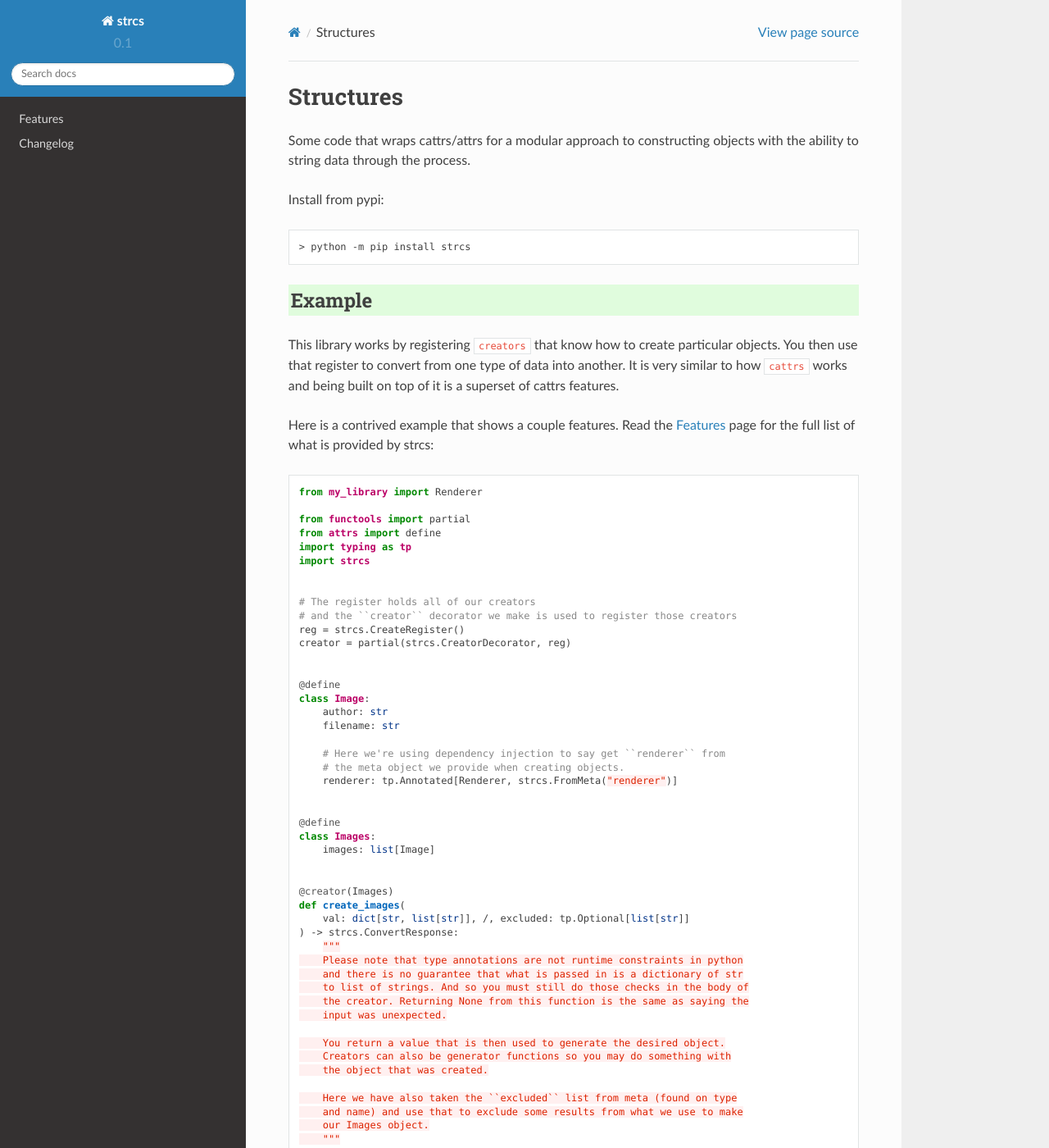
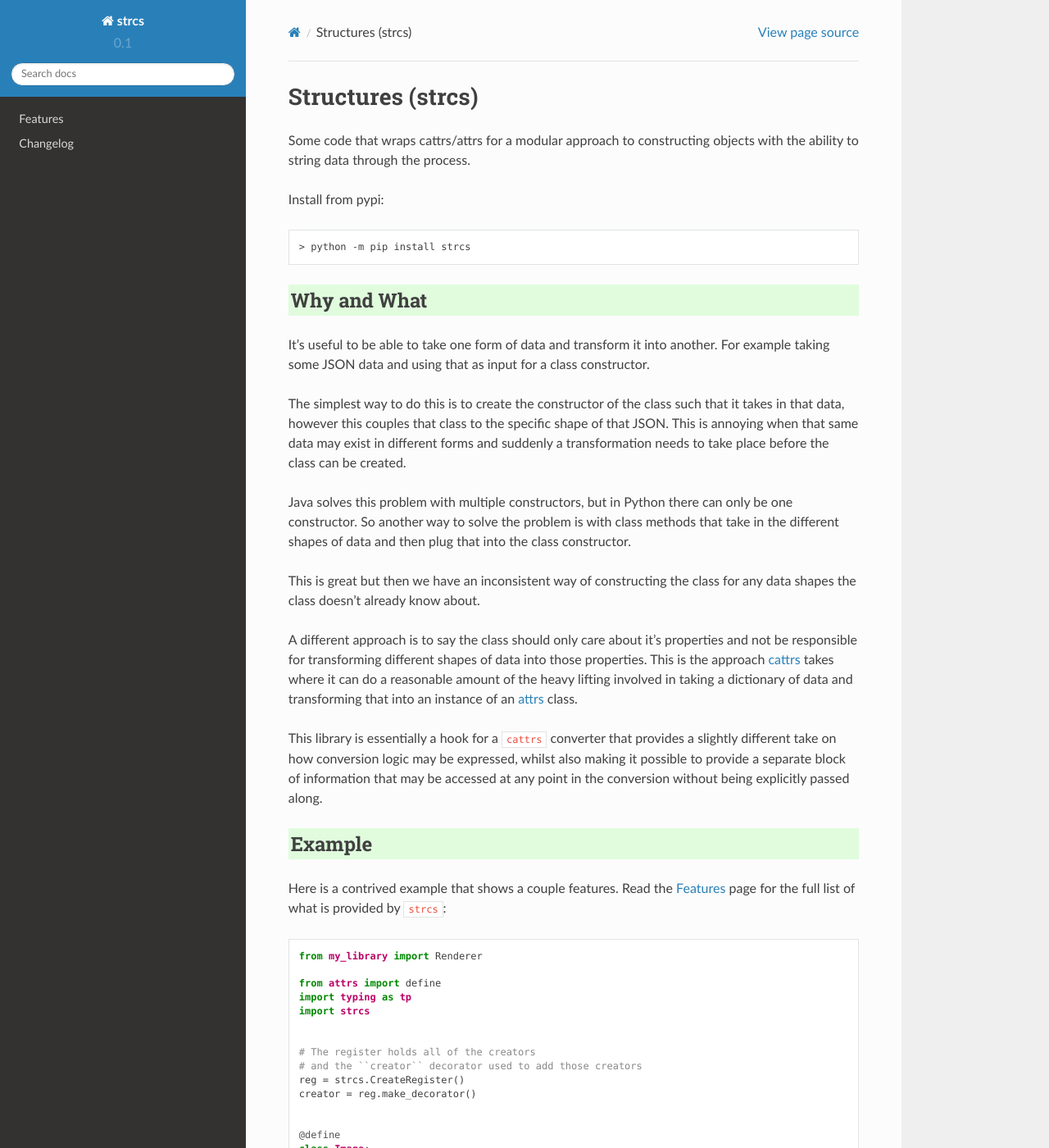
Before and after one commit to delfick/strcs, a Sphinx documentation site: the page built from docs/index.rst, in a window 1280 px wide and 1400 px high. Shown: the whole window at 82% size. Built offline with Sphinx 7.4.7 and the Read the Docs theme 2.0.0, drawn with Linux system fonts in a browser that asks for light colours.

Commit message:
docs: expand the intro to this library

```diff
--- a/docs/index.rst
+++ b/docs/index.rst
@@ -6,8 +6,8 @@
 
 .. _strcs:
 
-Structures
-==========
+Structures (strcs)
+==================
 
 Some code that wraps cattrs/attrs for a modular approach to constructing objects
 with the ability to string data through the process.
@@ -16,31 +16,58 @@ Install from pypi::
 
     > python -m pip install strcs
 
+
+Why and What
+------------
+
+It's useful to be able to take one form of data and transform it into another.
+For example taking some JSON data and using that as input for a class constructor.
+
+The simplest way to do this is to create the constructor of the class such that
+it takes in that data, however this couples that class to the specific shape of
+that JSON. This is annoying when that same data may exist in different forms and
+suddenly a transformation needs to take place before the class can be created.
+
+Java solves this problem with multiple constructors, but in Python there can only
+be one constructor. So another way to solve the problem is with class methods
+that take in the different shapes of data and then plug that into the class
+constructor.
+
+This is great but then we have an inconsistent way of constructing the class for
+any data shapes the class doesn't already know about.
+
+A different approach is to say the class should only care about it's properties
+and not be responsible for transforming different shapes of data into those
+properties. This is the approach
+`cattrs <https://cattrs.readthedocs.io/en/latest/readme.html>`_ takes
+where it can do a reasonable amount of the heavy lifting involved in taking a
+dictionary of data and transforming that into an instance of an
+`attrs <https://www.attrs.org/en/stable/>`_ class.
+
+This library is essentially a hook for a ``cattrs`` converter that provides a
+slightly different take on how conversion logic may be expressed, whilst also
+making it possible to provide a separate block of information that may be
+accessed at any point in the conversion without being explicitly passed along.
+
 Example
 -------
 
-This library works by registering ``creators`` that know how to create
-particular objects. You then use that register to convert from one type of data
-into another. It is very similar to how ``cattrs`` works and being built on top
-of it is a superset of cattrs features.
-
 Here is a contrived example that shows a couple features. Read the
-:ref:`features` page for the full list of what is provided by strcs:
+:ref:`features` page for the full list of what is provided by ``strcs``:
 
 .. code-block:: python
 
     from my_library import Renderer
 
-    from functools import partial
     from attrs import define
     import typing as tp
     import strcs
 
 
-    # The register holds all of our creators
-    # and the ``creator`` decorator we make is used to register those creators
+    # The register holds all of the creators
+    # and the ``creator`` decorator used to add those creators
     reg = strcs.CreateRegister()
-    creator = partial(strcs.CreatorDecorator, reg)
+    creator = reg.make_decorator()
 
 
     @define
```
